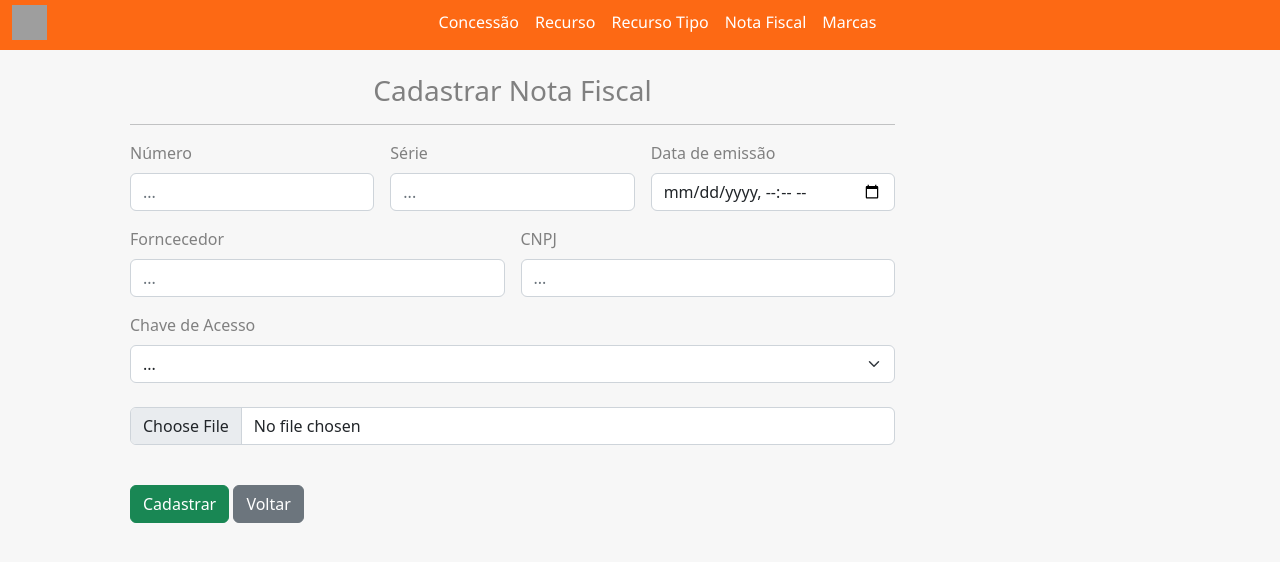
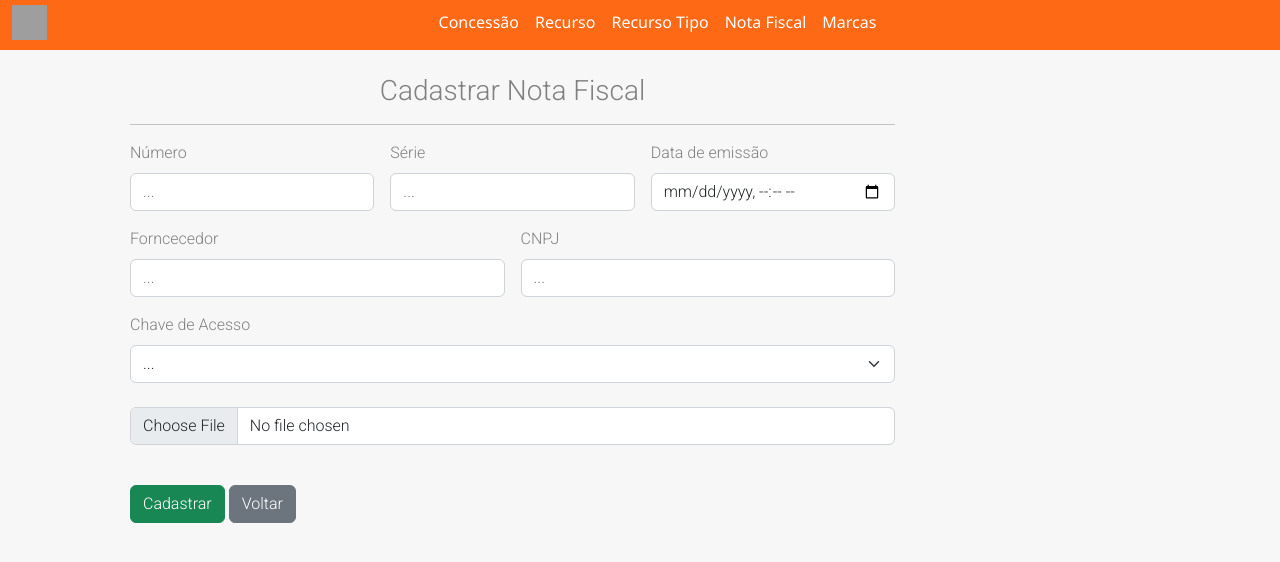
Before and after one commit to celin99/flask-project, a Flask app: page /cadastro_nf in a window 1280 px wide. Shown: the top 562 px of the page. Run offline with Flask 2, Linux system fonts and the light colour scheme; some libraries are stand-ins or nearby versions; grey boxes are pictures that could not be loaded.

Commit message:
mudança na fonte

```diff
--- a/templates/base.html
+++ b/templates/base.html
@@ -5,6 +5,7 @@
 	<meta charset="utf-8">
 	<meta name="viewport" content="width=device-width, initial-scale=1">
 	<title>SCIENCE</title>
+	<link href="https://fonts.googleapis.com/css2?family=Roboto:wght@300&display=swap" rel="stylesheet">
 	<link rel="stylesheet" href="https://cdn.jsdelivr.net/npm/bootstrap@5.2.3/dist/css/bootstrap.min.css"
 		integrity="sha384-rbsA2VBKQhggwzxH7pPCaAqO46MgnOM80zW1RWuH61DGLwZJEdK2Kadq2F9CUG65" crossorigin="anonymous">
 	<link rel="stylesheet" href="styles.css">
@@ -16,7 +17,8 @@
 <style>
 
 	body {
-		background-color: #f3f3f3a2
+		background-color: #f3f3f3a2;
+		font-family: 'Roboto';
 	}
 
 	nav {
```
